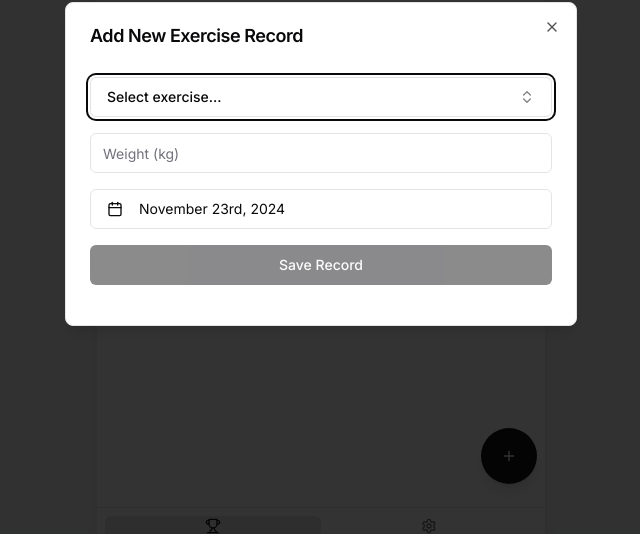
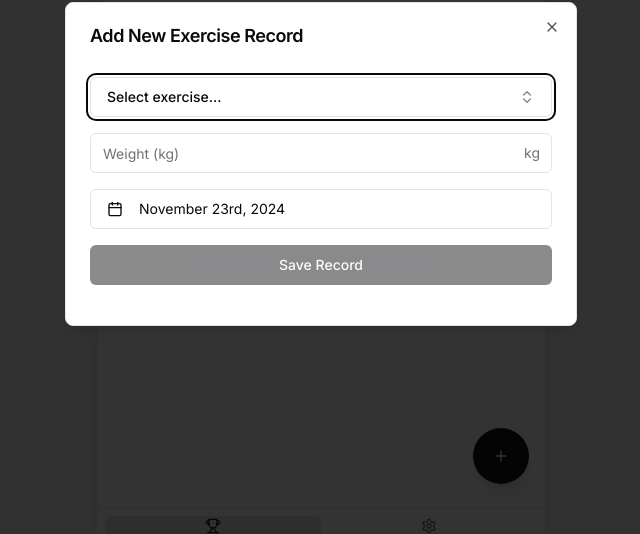
Before and after one commit to barlydjaja/heavy-lifter, a Next.js app: page / in a window 1280 px wide. Both pictures are taken after a click on the element 639 px from the left and 324 px from the top of the page. Shown: the part 236-770 px from the top of the page, without its empty margins (319-959 px from the left). Built offline with nearby package versions, Linux system fonts and the light colour scheme.

Commit message:
fix: add suffix on input number

```diff
--- a/components/shared/add-exercise-dialog.tsx
+++ b/components/shared/add-exercise-dialog.tsx
@@ -64,7 +64,7 @@ export function AddExerciseDialog({ defaultExercise, open: controlledOpen, onOpe
           </Button>
         ) : (
           <Button
-            className="sticky bottom-20 left-96 h-14 w-14 rounded-full shadow-lg"
+            className="absolute bottom-20 right-4 h-14 w-14 rounded-full shadow-lg"
             size="icon"
           >
             <Plus className="h-6 w-6" />
@@ -144,7 +144,9 @@ export function AddExerciseDialog({ defaultExercise, open: controlledOpen, onOpe
           {/* Weight Input */}
           <div className="space-y-2">
             <Input
-              type="number"
+              inputMode="numeric"
+              pattern="[0-9]*"
+              suffix={userSettings.metrics}
               placeholder={`Weight (${userSettings.metrics})`}
               value={weight}
               onChange={(e) => setWeight(e.target.value)}
--- a/components/ui/input.tsx
+++ b/components/ui/input.tsx
@@ -2,18 +2,30 @@ import * as React from "react"
 
 import { cn } from "@/lib/utils"
 
-const Input = React.forwardRef<HTMLInputElement, React.ComponentProps<"input">>(
-  ({ className, type, ...props }, ref) => {
+
+interface InputProps extends React.InputHTMLAttributes<HTMLInputElement> {
+  suffix?: string;
+}
+
+const Input = React.forwardRef<HTMLInputElement, InputProps>(
+  ({ className, type, suffix, ...props }, ref) => {
     return (
-      <input
-        type={type}
+      <div className="relative">
+        <input
         className={cn(
           "flex h-10 w-full rounded-md border border-input bg-background px-3 py-2 text-base ring-offset-background file:border-0 file:bg-transparent file:text-sm file:font-medium file:text-foreground placeholder:text-muted-foreground focus-visible:outline-none focus-visible:ring-2 focus-visible:ring-ring focus-visible:ring-offset-2 disabled:cursor-not-allowed disabled:opacity-50 md:text-sm",
           className
         )}
         ref={ref}
-        {...props}
-      />
+          {...props}
+        />
+
+        {suffix && (
+          <span className="absolute right-3 top-1/2 -translate-y-1/2 text-sm text-muted-foreground">
+            {suffix}
+          </span>
+        )}
+      </div>
     )
   }
 )
```
